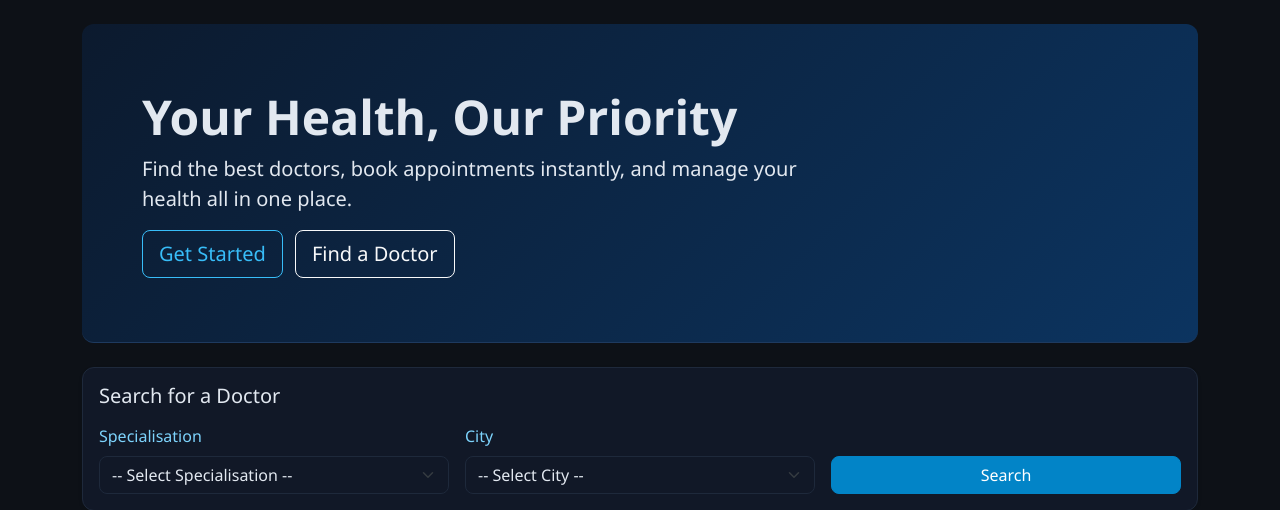
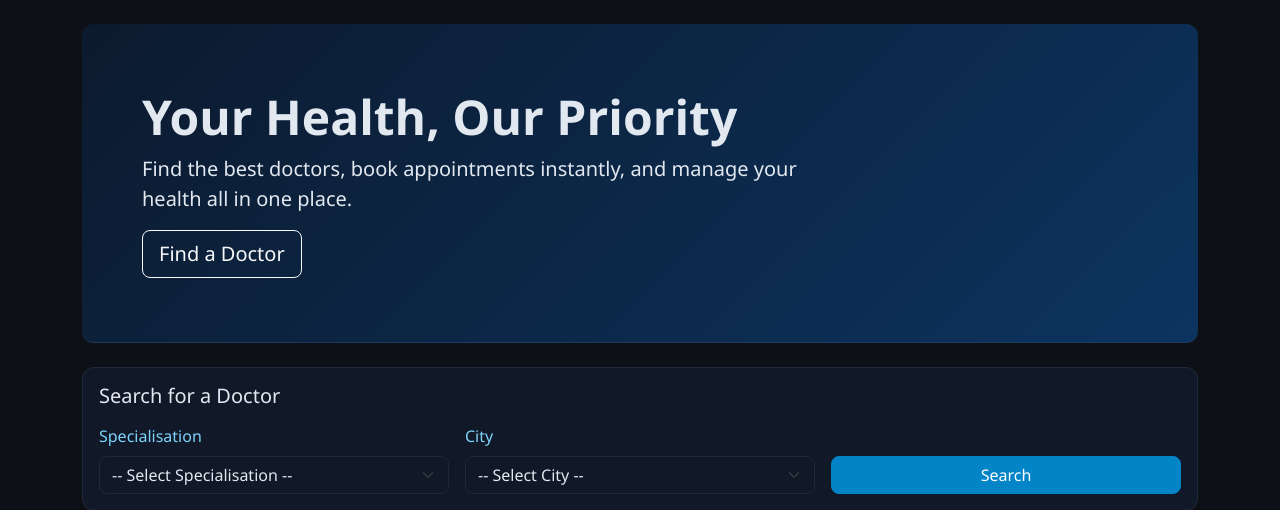
Before and after one commit to kaadi247/tanush-care, a Flask app: page / in a window 1280 px wide. Shown: the part 65-575 px from the top of the page. Run offline with Flask 3, Linux system fonts and the light colour scheme; data that the repository does not hold is empty.

Commit message:
removed button

```diff
--- a/templates/home.html
+++ b/templates/home.html
@@ -7,7 +7,7 @@
     <div class="container-fluid py-3">
         <h1 class="display-5 fw-bold">Your Health, Our Priority</h1>
         <p class="col-md-8 fs-5">Find the best doctors, book appointments instantly, and manage your health all in one place.</p>
-        <a href="/register" class="btn btn-light btn-lg me-2">Get Started</a>
+
         <a href="/doctors" class="btn btn-outline-light btn-lg">Find a Doctor</a>
     </div>
 </div>
```
